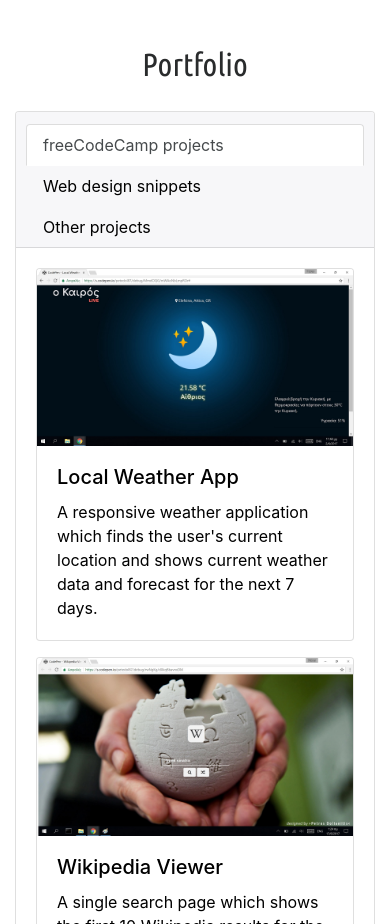
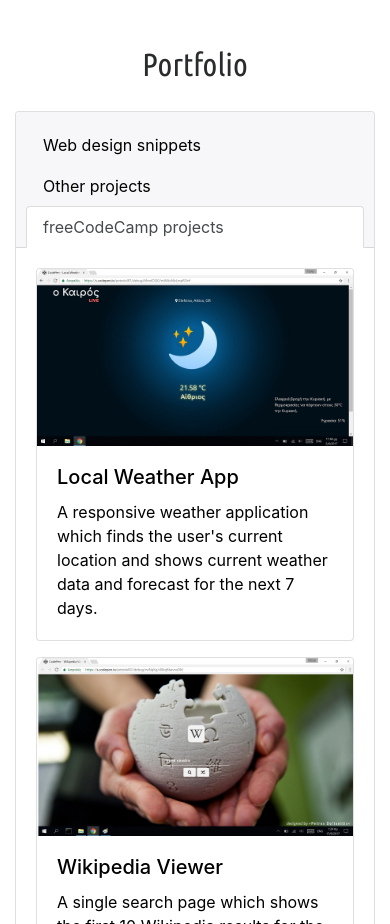
Before and after one commit to petedol87/petedol87.github.io, a plain HTML site: page index.html in a window 390 px wide. Shown: the part 1400-2324 px from the top of the page. Drawn offline with nearby package versions, Linux system fonts and the light colour scheme; a script that the page names is missing.

Commit message:
Change responsive tab design on Portfolio section

```diff
--- a/index.html
+++ b/index.html
@@ -109,15 +109,16 @@
 
           <!-- tabs navigation -->
           <div class="card-header">
-            <ul class="nav nav-tabs card-header-tabs flex-column flex-sm-row" role="tablist">
-              <li class="nav-item">
-                <a class="nav-link active noDecoration" data-toggle="tab" href="#freeCodeCampPane" role="tab">freeCodeCamp projects</a>
-              </li>
+            <ul class="nav nav-tabs card-header-tabs flex-column flex-sm-row d-flex" role="tablist"><!-- vertical tabs on xs small screens-->
               <li class="nav-item">
                 <a class="nav-link noDecoration" data-toggle="tab" href="#webDesignSnippetsPane" role="tab">Web design snippets</a>
               </li>
               <li class="nav-item">
                 <a class="nav-link noDecoration" data-toggle="tab" href="#otherPane" role="tab">Other projects</a>
+              </li>
+              <!-- active tab: -->
+              <li class="nav-item flex-sm-first"><!-- shown first on horizontal tabs -->
+                <a class="nav-link active noDecoration" data-toggle="tab" href="#freeCodeCampPane" role="tab">freeCodeCamp projects</a>
               </li>
             </ul>
           </div>
@@ -125,7 +126,7 @@
 
           <!-- tab panes -->
           <div class="tab-content">
-
+            <!-- active pane: -->
             <div class="tab-pane active fade show" id="freeCodeCampPane" role="tabpanel">
               <div class="card-block">
                 <div class="row justify-content-around">
```
